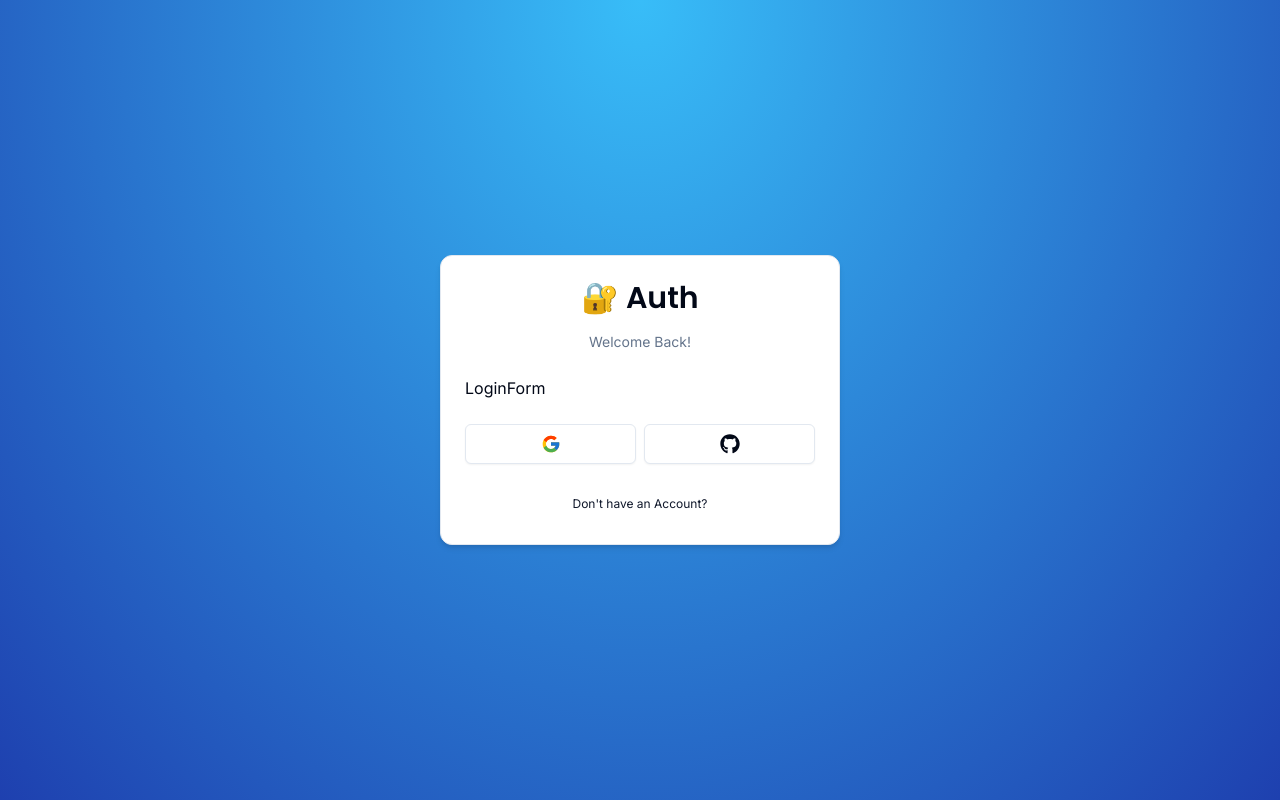
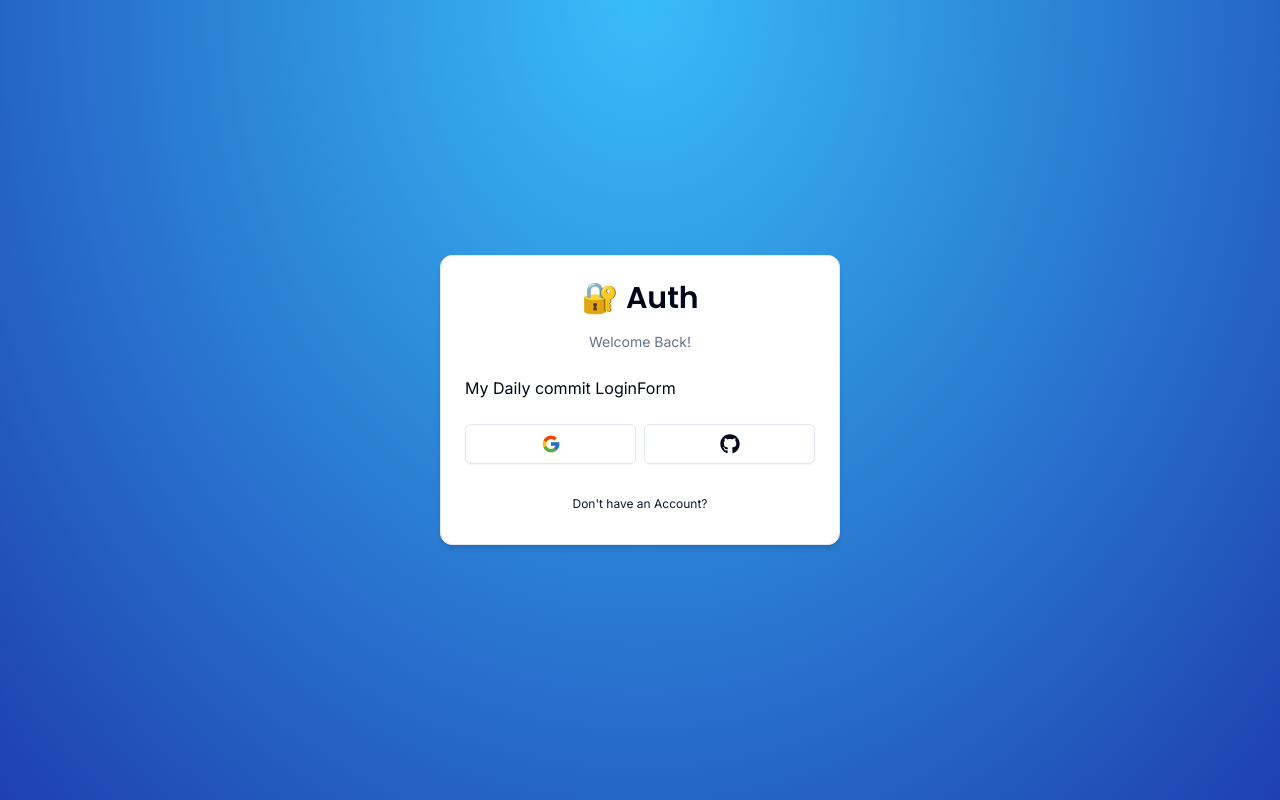
Before and after one commit to ManishManwani36/auth-tutorial, a Next.js app: page /auth/login in a window 1280 px wide. Built offline with nearby package versions, Linux system fonts and the light colour scheme.

Commit message:
:egg: (dialy commit): this is a daily commit commitment

```diff
--- a/components/auth/LoginForm.tsx
+++ b/components/auth/LoginForm.tsx
@@ -8,7 +8,7 @@ export function LoginForm() {
             backButtonHref="/auth/register"
             showSocial
         >
-            LoginForm
+            My Daily commit LoginForm
         </CardWrapper>
     );
 }
```
